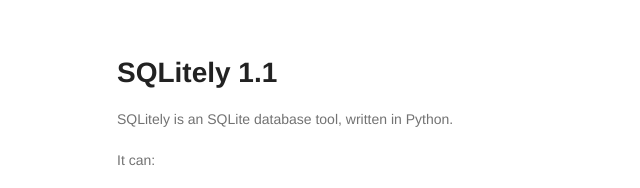
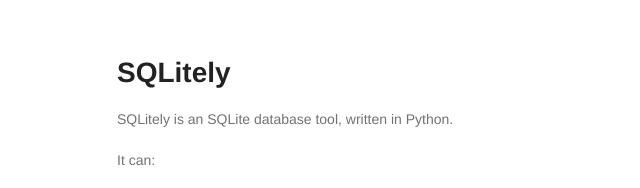
Before and after one commit to suurjaak/SQLitely, a plain HTML site: page index.html in a window 1280 px wide. Shown: the top 188 px of the page, 453-1093 px from the left. Drawn offline with Linux system fonts and the light colour scheme.

Commit message:
Dropped version number from index page.

```diff
--- a/index.html
+++ b/index.html
@@ -50,7 +50,7 @@
       </header>
       <section>
 
-<h1 id="sqlitely-10">SQLitely 1.1</h1>
+<h1 id="sqlitely-10">SQLitely</h1>
 
 <p>SQLitely is an SQLite database tool, written in Python.</p>
 
```
